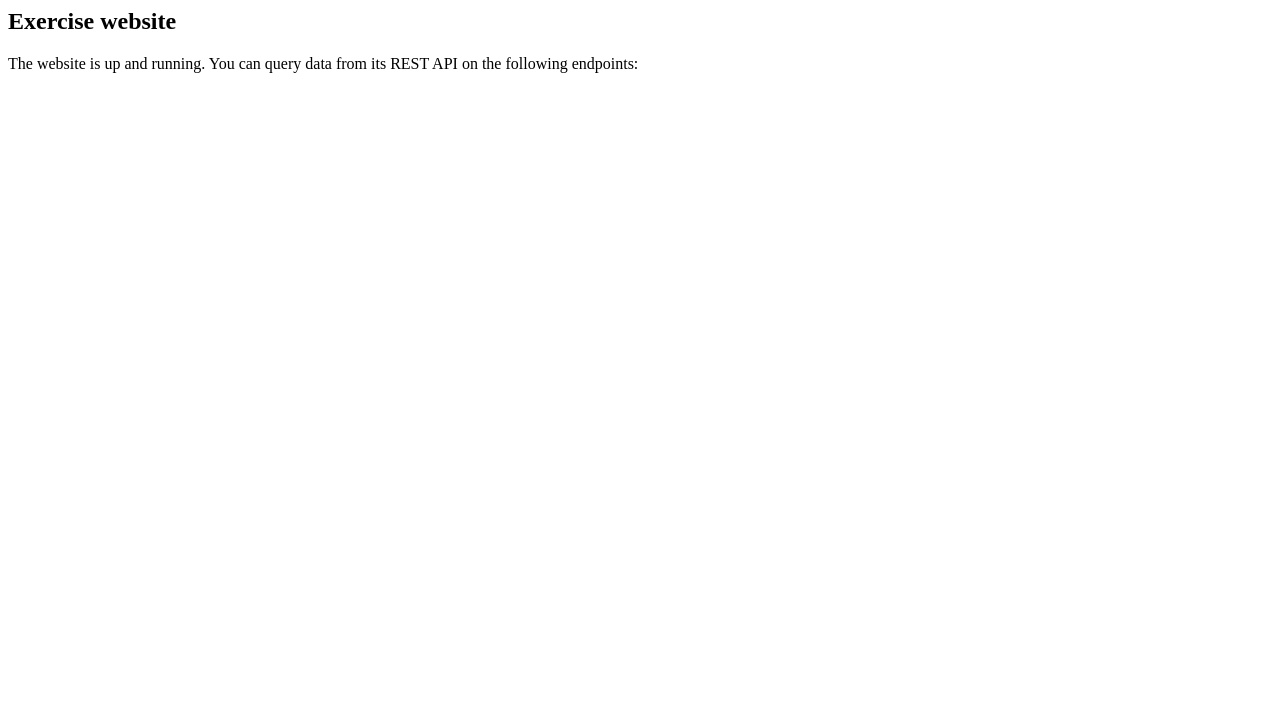
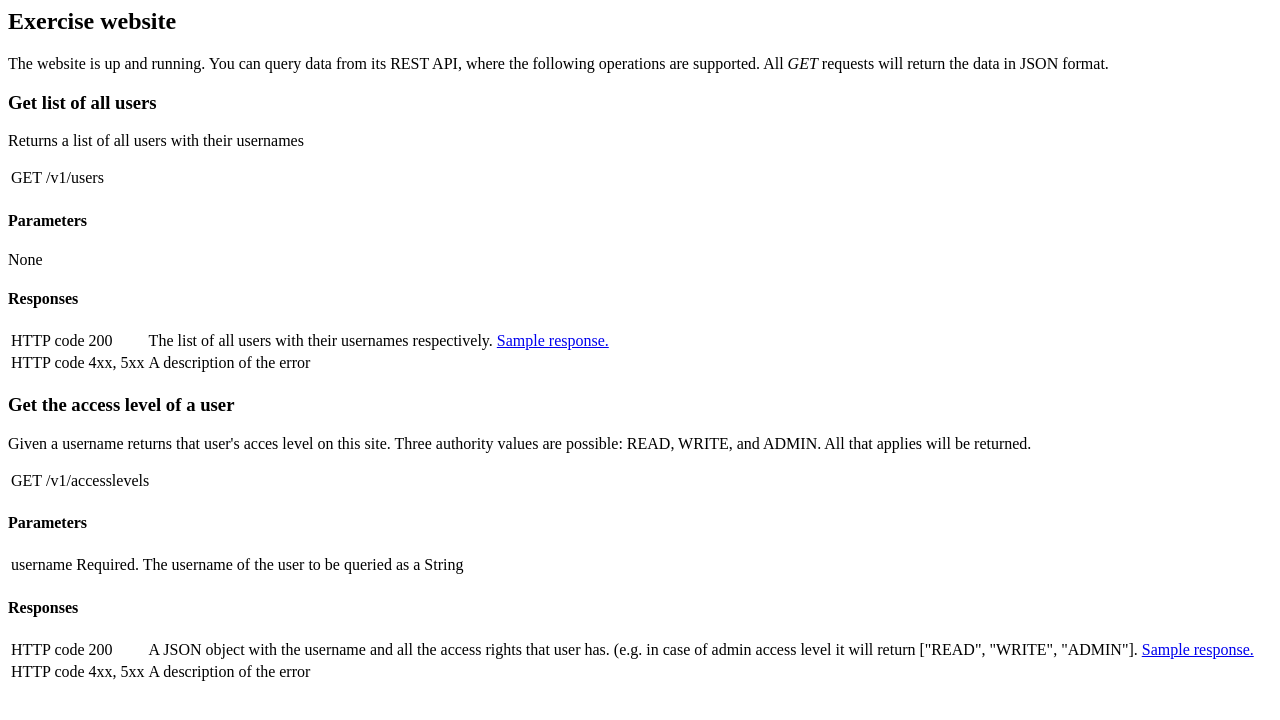
Before and after one commit to Vafthrudnir/mentorembeddeddevops, a Flask app: page / in a window 1280 px wide. Shown: the top 720 px of the page. Run offline with Flask 2, Linux system fonts and the light colour scheme.

Commit message:
html expanded

```diff
--- a/rest-api/templates/main.html
+++ b/rest-api/templates/main.html
@@ -1,5 +1,52 @@
 <link rel="stylesheet" href="{{ url_for('static', filename='style.css') }}">
 <div>
 	<h2>Exercise website</h2>
-	<p>The website is up and running. You can query data from its REST API on the following endpoints:</p>
+	<p>The website is up and running. You can query data from its REST API, where the following operations are supported. All <i>GET</i> requests will return the data in JSON format.</p>
+	<h3>Get list of all users</h3>
+	<p>Returns a list of all users with their usernames</p>
+	<table>
+		<tr>
+			<td>GET</td>
+			<td>/v1/users</td>
+		</tr>
+	</table>
+	<h4>Parameters</h4>
+	<p>None</p>
+	<h4>Responses</h4>
+	<table>
+		<tr>
+			<td>HTTP code 200</td>
+			<td>The list of all users with their usernames respectively. <a href="/sample_user.json">Sample response.</a></td>
+		</tr>
+		<tr>
+			<td>HTTP code 4xx, 5xx</td>
+			<td>A description of the error</td>
+		</tr>
+	</table>
+	<h3>Get the access level of a user</h3>
+	<p>Given a username returns that user's acces level on this site. Three authority values are possible: READ, WRITE, and ADMIN. All that applies will be returned.</p>
+	<table>
+		<tr>
+			<td>GET</td>
+			<td>/v1/accesslevels</td>
+		</tr>
+	</table>
+	<h4>Parameters</h4>
+	<table>
+		<tr>
+			<td>username</td>
+			<td>Required. The username of the user to be queried as a String</td>
+		</tr>
+	</table>
+	<h4>Responses</h4>
+	<table>
+		<tr>
+			<td>HTTP code 200</td>
+			<td>A JSON object with the username and all the access rights that user has. (e.g. in case of admin access level it will return ["READ", "WRITE", "ADMIN"]. <a href="/sample_user.json">Sample response.</a></td>
+		</tr>
+		<tr>
+			<td>HTTP code 4xx, 5xx</td>
+			<td>A description of the error</td>
+		</tr>
+	</table>
 </div>
```
